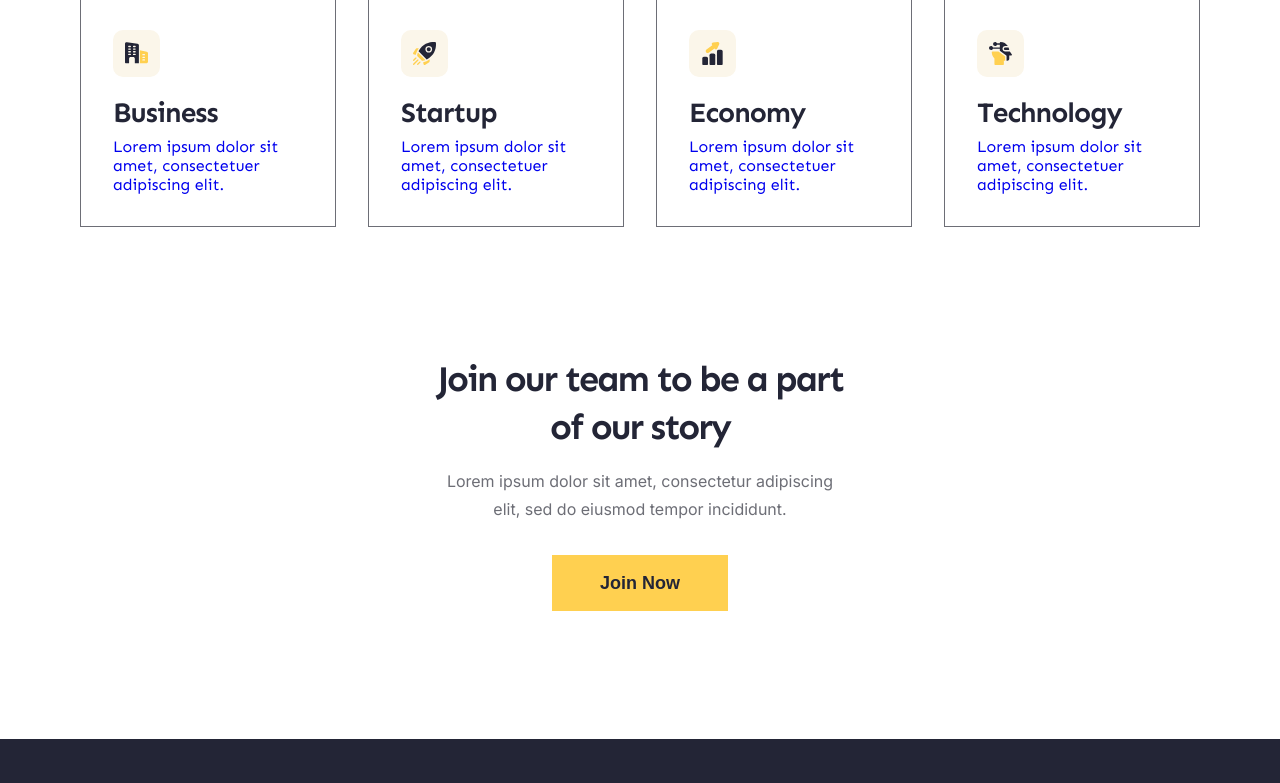
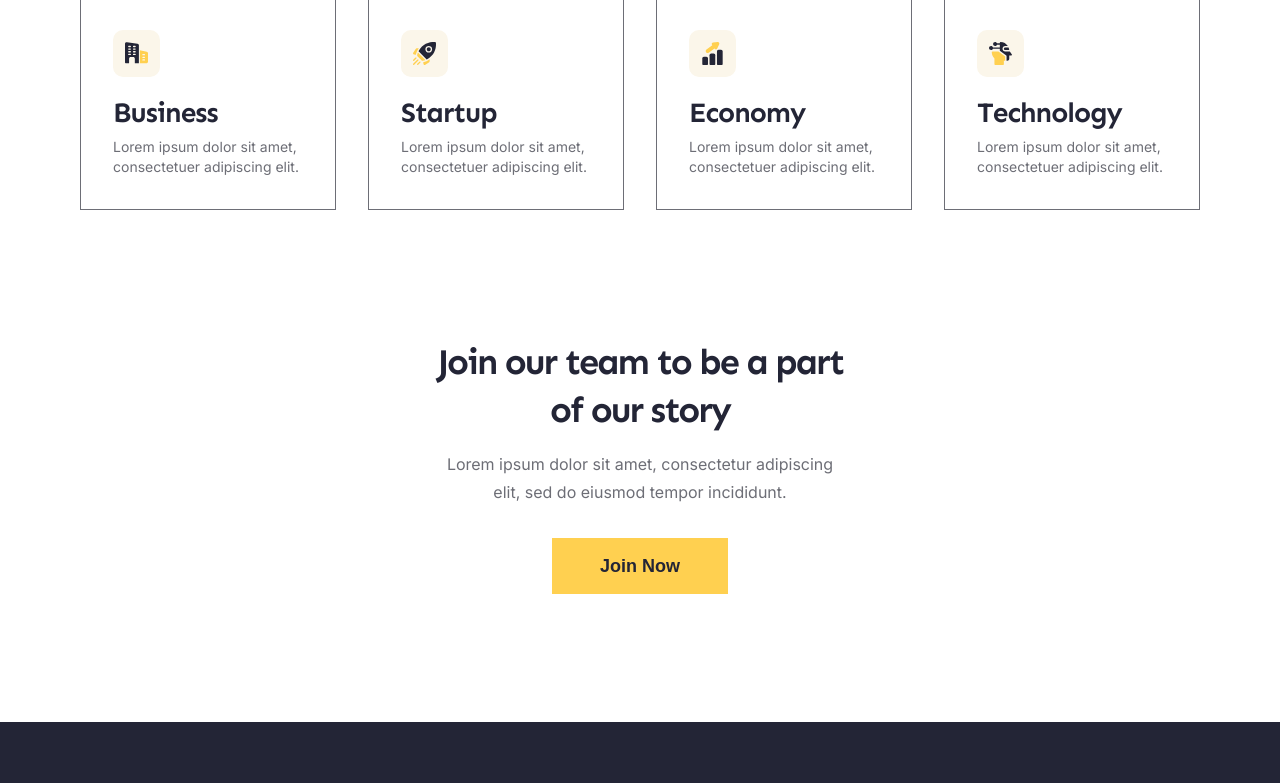
Before and after one commit to Luan-Thanhh/training, a website: page blogpage.html in a window 1280 px wide. Shown: the part 2942-3725 px from the top of the page. Drawn offline with Linux system fonts and the light colour scheme.

Commit message:
update link category

```diff
--- a/scss/component/_category.scss
+++ b/scss/component/_category.scss
@@ -8,6 +8,10 @@
 
   &--heading {
     @include heading3;
+  }
+
+  &--text {
+    @include textBody2;
   }
 
   &__list {
```
Also changed, not shown: css/style.css, 1 other file.
